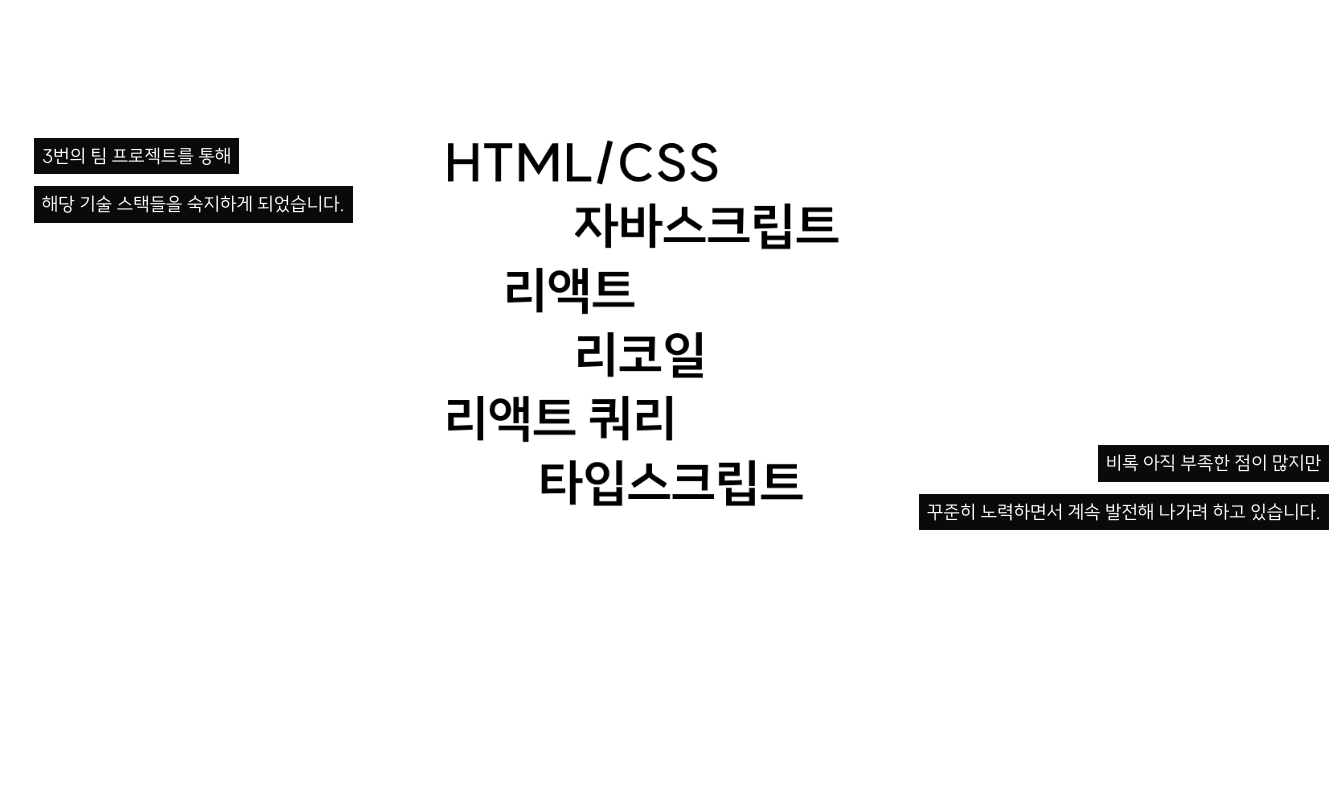
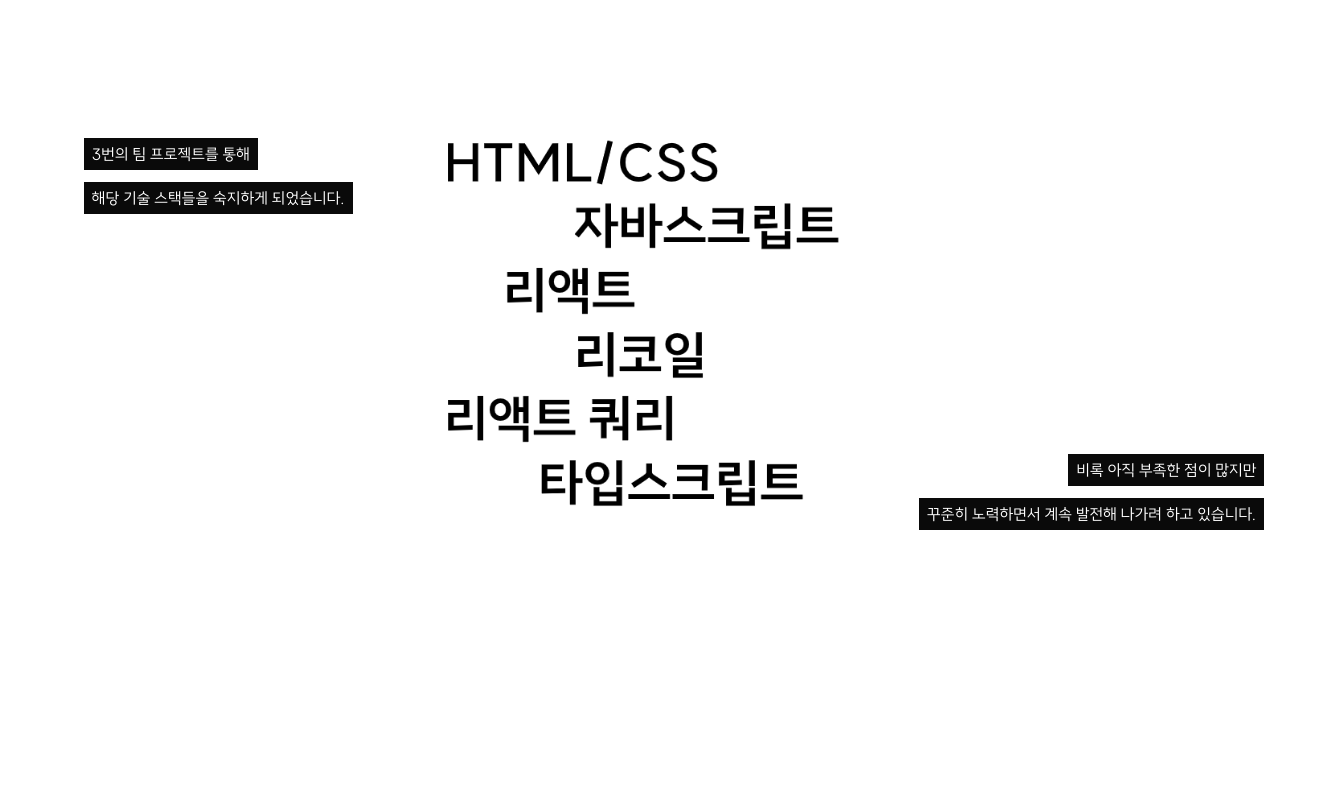
Before and after one commit to Ha-nuel/portfolio-renewal, a React (Vite) app: page / in a window 1280 px wide. Shown: the part 1660-2460 px from the top of the page, 1329 px wide, since content can reach past the window. Built offline with nearby package versions, Linux system fonts and the light colour scheme.

Commit message:
반응형 수정

```diff
--- a/src/pages/About.tsx
+++ b/src/pages/About.tsx
@@ -33,16 +33,24 @@ function About() {
     height: 100vh;
   `;
 
-  const StackText = styled('span')`
-    display: block;
-    background: #0a0a0a;
-    color: white;
-    margin-bottom: 12px;
-    padding: 4px 8px;
-    white-space: nowrap;
-    font-size: 1.2rem;
-    width: fit-content;
-  `;
+  const StackText = styled('span')(({ theme }) => ({
+    fontSize: '1.2rem',
+    display: 'block',
+    background: '#0a0a0a',
+    color: 'white',
+    marginBottom: '12px',
+    padding: '4px 8px',
+    whiteSpace: 'nowrap',
+    width: 'fit-content',
+
+    [theme.breakpoints.down('xl')]: {
+      fontSize: '1rem',
+    },
+
+    [theme.breakpoints.down('lg')]: {
+      fontSize: '0.9rem',
+    },
+  }));
 
   const BackVideo = styled('video')`
     position: absolute;
@@ -215,15 +223,12 @@ function About() {
           >
             <StackText
               sx={{
-                fontSize: ['1rem', '1.2rem'],
                 opacity: [0, 0, 100],
               }}
             >
               3번의 팀 프로젝트를 통해
             </StackText>
-            <StackText
-              sx={{ fontSize: ['1rem', '1.2rem'], opacity: [0, 0, 100] }}
-            >
+            <StackText sx={{ opacity: [0, 0, 100] }}>
               해당 기술 스택들을 숙지하게 되었습니다.
             </StackText>
           </Box>
@@ -238,14 +243,10 @@ function About() {
               alignItems: 'flex-end',
             }}
           >
-            <StackText
-              sx={{ fontSize: ['1rem', '1.2rem'], opacity: [0, 0, 100] }}
-            >
+            <StackText sx={{ opacity: [0, 0, 100] }}>
               비록 아직 부족한 점이 많지만
             </StackText>
-            <StackText
-              sx={{ fontSize: ['1rem', '1.2rem'], opacity: [0, 0, 100] }}
-            >
+            <StackText sx={{ opacity: [0, 0, 100] }}>
               꾸준히 노력하면서 계속 발전해 나가려 하고 있습니다.
             </StackText>
           </Box>
```
